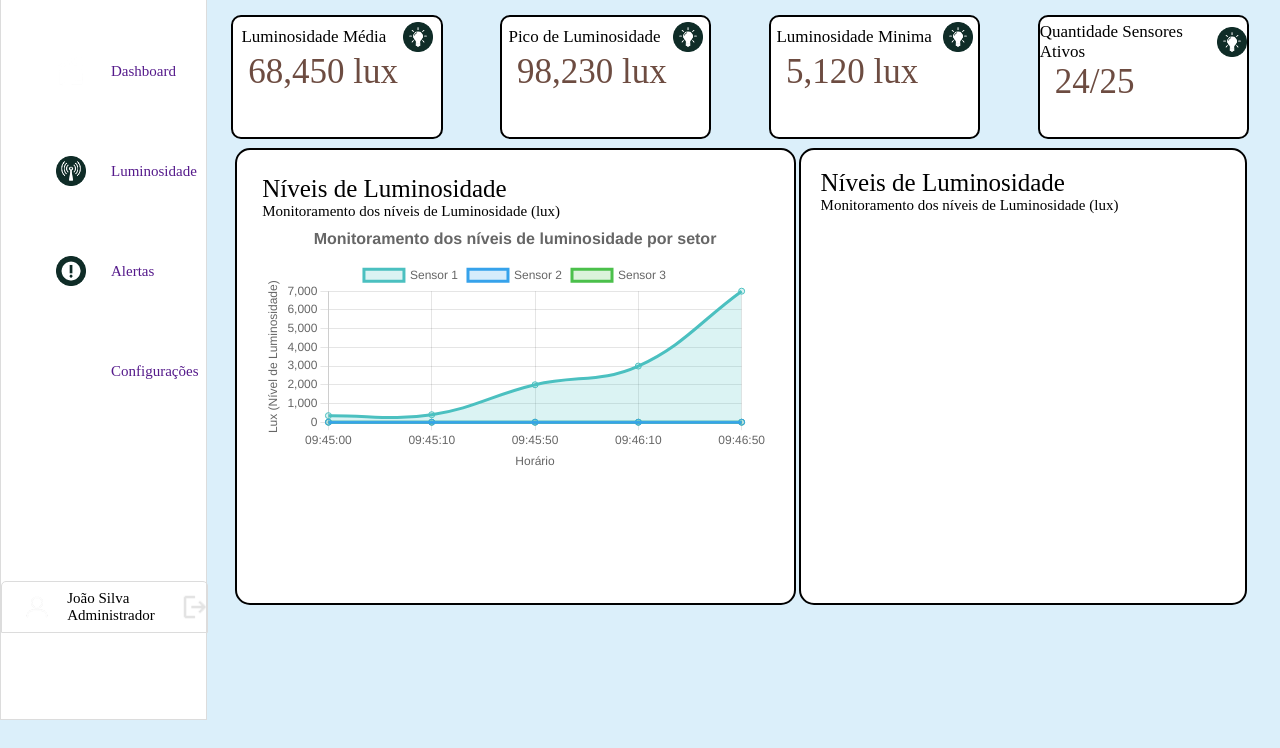
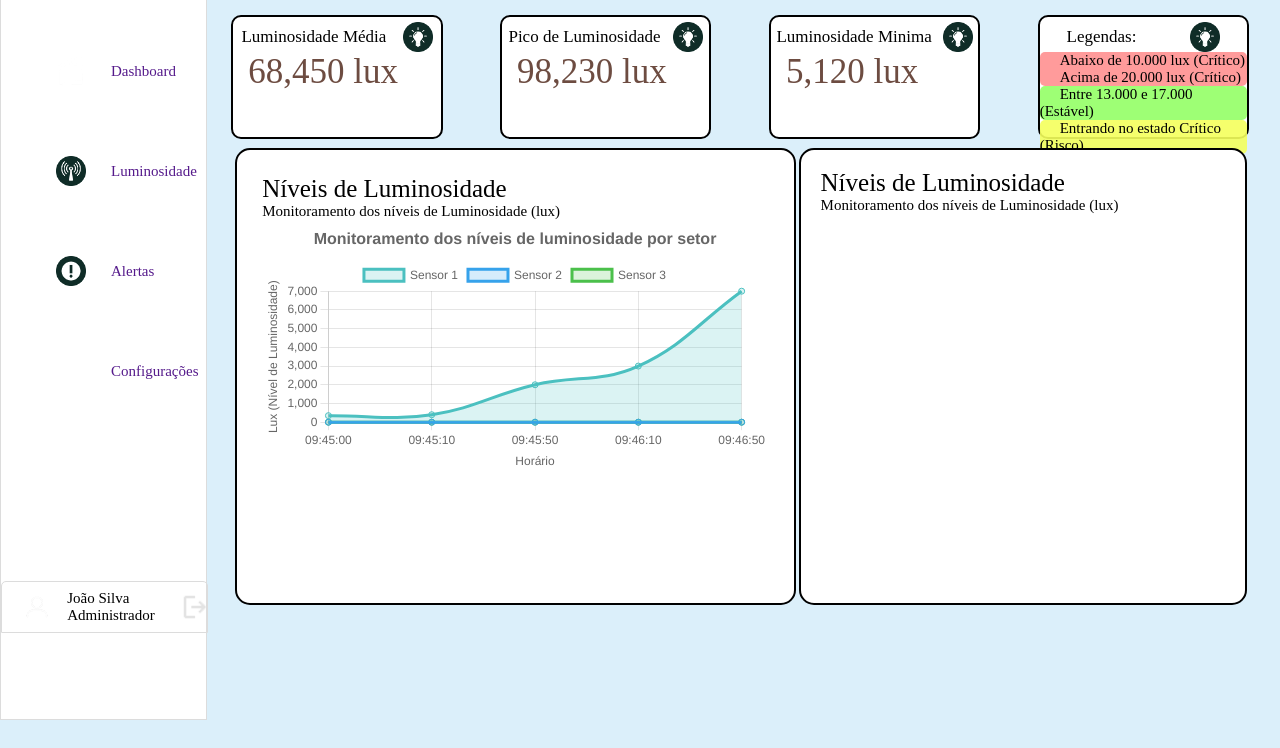
Before and after one commit to Eclipse-ed/Site-Institucional-Eclipseed, a website: page public/dashboardv2.html in a window 1280 px wide. Shown: the part 82-830 px from the top of the page. Drawn offline with nearby package versions, Linux system fonts and the light colour scheme; no server answers.

Commit message:
Adicionado as mudanças de cores da média com base na luminosidade

```diff
--- a/public/dashboardv2.html
+++ b/public/dashboardv2.html
@@ -67,21 +67,21 @@
     <span>Sistema de Monitoramento de Luminosidade</span>
 </div>
 <div class="kpis">
-    <div class="kpi">
+    <div id="media" class="kpi">
         <div class="infoKpi">
         <span class="kpi-titulo">Luminosidade Média</span>
         <img src="./assets/icon-lux.png">
         </div>
     <span id="mediaKpi" class="kpiDado">68,450 lux</span>
     </div>
-    <div class="kpi">
+    <div id="maior" class="kpi">
         <div class="infoKpi">
         <span class="kpi-titulo">Pico de Luminosidade</span>
         <img src="./assets/icon-lux.png">
         </div>
     <span id="maiorKpi" class="kpiDado">98,230 lux</span>
     </div>
-    <div class="kpi">
+    <div id="menor" class="kpi">
         <div class="infoKpi">
         <span class="kpi-titulo">Luminosidade Minima</span>
         <img src="./assets/icon-lux.png">
@@ -90,11 +90,20 @@
     </div>
     <div class="kpi">
         <div class="infoKpi">
-        <span class="kpi-titulo">Quantidade Sensores Ativos</span>
+        <span class="kpi-titulo">Legendas:</span>
         <img src="./assets/icon-lux.png">
         </div>
-    <span class="kpiDado">24/25</span>
+    <div class="critico">
+    <span class="legendaDado ">Abaixo de 10.000 lux (Crítico)</span>
+    <span class="legendaDado ">Acima de 20.000 lux (Crítico)</span>
     </div>
+    <div class="estavel">
+    <span class="legendaDado naMedia">Entre 13.000 e 17.000 (Estável)</span>
+    </div>
+    <div  class="perigo">
+    <span class="legendaDado risco">Entrando no estado Crítico (Risco)</span>
+    </div>
+</div>
 </div>
 <div class="medidoresGrafico">
     <div class="grafico">
--- a/public/nova_dash/dash-bola.js
+++ b/public/nova_dash/dash-bola.js
@@ -79,8 +79,15 @@ puxarMenorLuminosidade()
 
 function exibirMenorKpi(resultado){
     var kpi = document.getElementById('menorKpi')
-
-    kpi.innerHTML = `${resultado[0].menorlux} Lux`
+    var dado = resultado[0].menorlux
+    if (dado <= 10000 || dado >= 20000){
+        document.getElementById('media').style.backgroundColor = rgb(255, 145, 145, 0.9)
+    }else if (dado <= 13000 || dado >= 17000){
+        document.getElementById('media').style.backgroundColor = rgb(244, 255, 93, 0.9);
+    }else{
+        document.getElementById('media').style.backgroundColor = rgb(148, 255, 102, 0.9);
+    }
+    kpi.innerHTML = `${dado} Lux`
 }
 function exibirMaiorKpi(resultado){
     var kpi = document.getElementById('maiorKpi')
--- a/public/style/stylev2.css
+++ b/public/style/stylev2.css
@@ -11,6 +11,29 @@ body {
 #graficoPizza {
     width: 30vw !important;
     height: 45vh !important;
+}
+
+.legendaDado {
+    font-size: 15px;
+    justify-content: center;
+    margin-left: 20px;
+}
+
+.critico {
+    background-color: rgb(255, 145, 145, 0.9);
+    border-radius: 5px;
+    align-items: center;
+    justify-items: center;
+}
+
+.estavel {
+    background-color: rgb(148, 255, 102, 0.9);
+    border-radius: 5px;
+}
+
+.perigo {
+    background-color: rgb(244, 255, 93, 0.9);
+    border-radius: 5px;
 }
 
 .main {
@@ -88,6 +111,19 @@ body {
     border: 2px solid black;
     border-radius: 15px;
 }
+
+.menorMaior {
+
+}
+
+.naMedia {
+
+}
+
+.emRisco {
+
+}
+
 
 .alertas {
   display: flex;
```
Also changed, not shown: 1 other file.
